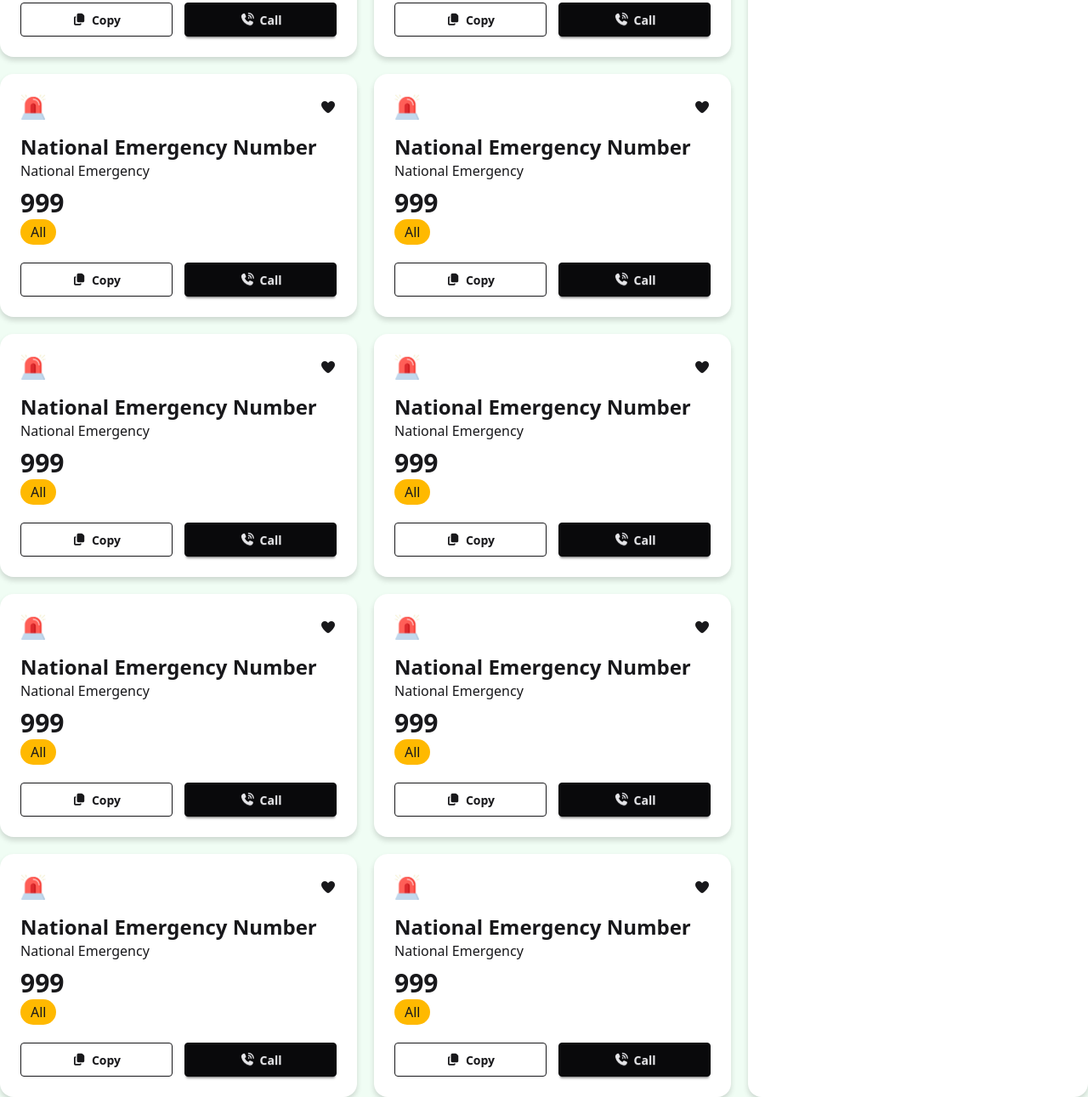
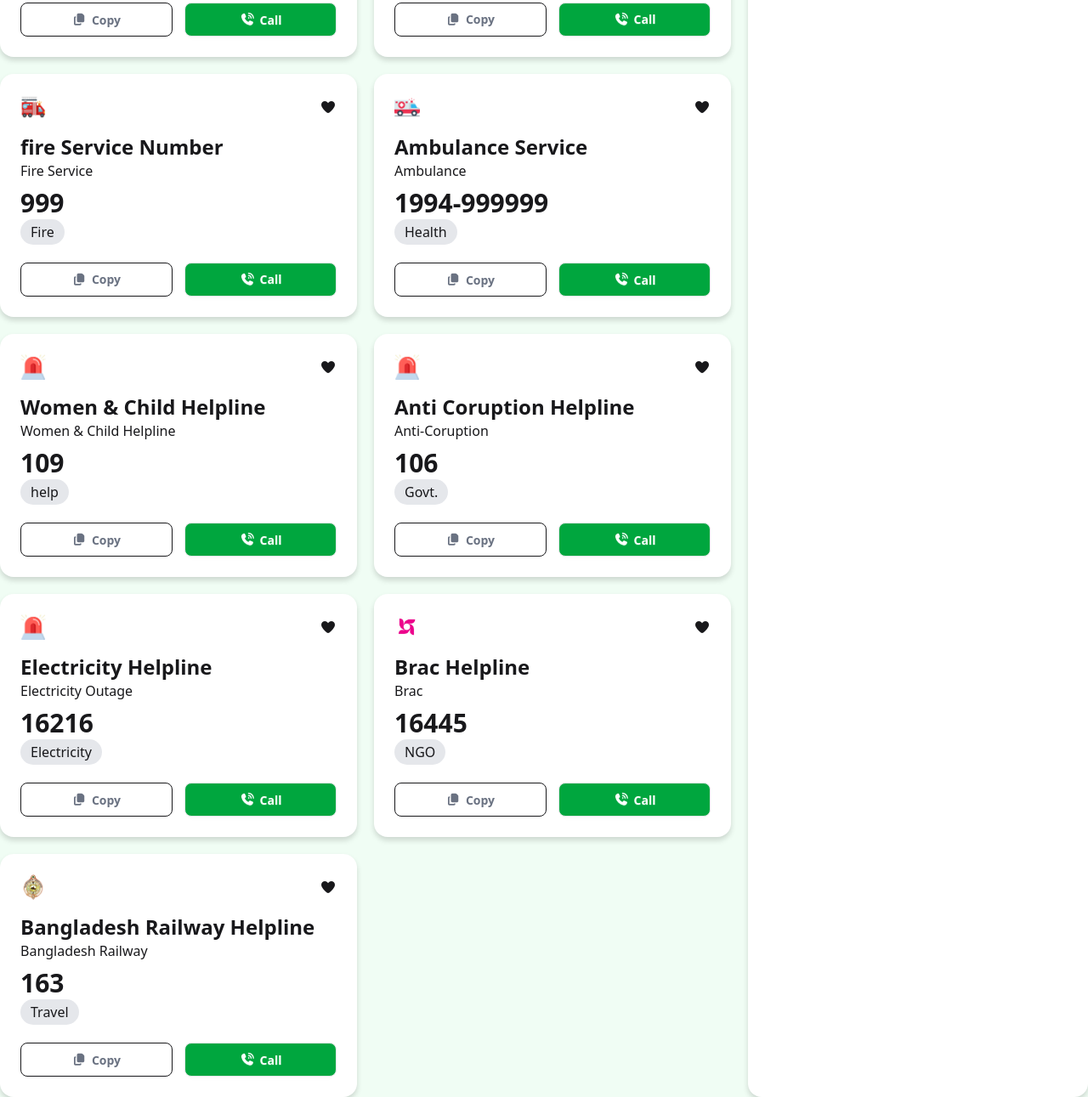
Before and after one commit to Turzo02/Assignment-05, a plain HTML site: page index.html in a window 1280 px wide. Shown: the part 519-1810 px from the top of the page at 85% size. Drawn offline with nearby package versions, Linux system fonts and the light colour scheme.

Commit message:
JS section1 added

```diff
--- a/index.html
+++ b/index.html
@@ -54,146 +54,132 @@
     <!-- Main Section -->
     <section id="mainSection" class="mt-5 max-w-[1800px] mx-auto flex flex-col md:flex-row gap-5">
 
-        <div class="left flex-1 gap-5 grid grid-cols-[repeat(auto-fit,minmax(330px,1fr))] ">
+        <div class="left flex-1 gap-5 grid grid-cols-[repeat(auto-fit,minmax(360px,1fr))]  ">
 
             <div class="rounded-2xl p-6  bg-white  shadow-[0_4px_6px_rgba(0,0,0,0.15)]">
                 <div class="flex justify-between items-center">
                     <img class="w-[30px]" src="assets/emergency.png" alt="">
-                    <i class="fa-solid fa-heart"></i>
+                    <i class="fa-solid fa-heart cursor-pointer heartClick"></i>
                 </div>
                 <h1 class="text-2xl font-bold mt-4">National Emergency Number</h1>
                 <p>National Emergency</p>
                 <h1 class="text-3xl font-bold mt-2 mb-1">999</h1>
-                <span class="tag rounded-3xl bg-amber-400 px-3 py-1  ">All</span>
+                <span class="tag rounded-3xl bg-gray-200 px-3 py-1  ">All</span>
                 <div class=" flex justify-between mt-6">
-                    <button class="btn btn-outline w-[48%]"><i class="fa-solid fa-copy"></i> Copy</button>
-                    <button class="btn btn-neutral w-[48%]"> <i class="fa-solid fa-phone-volume"></i> Call</button>
+                    <button class="btn btn-outline text-gray-500 rounded-lg w-[48%]"><i class="fa-solid fa-copy"></i> Copy</button>
+                    <button class="btn bg-[#00A63E] text-white rounded-lg w-[48%]"> <i class="fa-solid fa-phone-volume"></i> Call</button>
+                </div>
+            </div>
+            <div class="rounded-2xl p-6  bg-white shadow-[0_4px_6px_rgba(0,0,0,0.15)]">
+                <div class="flex justify-between items-center">
+                    <img class="w-[30px]" src="assets/police.png" alt="">
+                    <i class="fa-solid fa-heart heartClick cursor-pointer"></i>
+                </div>
+                <h1 class="text-2xl font-bold mt-4">Police Helpline Number</h1>
+                <p>Police</p>
+                <h1 class="text-3xl font-bold mt-2 mb-1">999</h1>
+                <span class="tag rounded-3xl bg-gray-200 px-3 py-1  ">Police</span>
+                <div class=" flex justify-between mt-6">
+                    <button class="btn btn-outline text-gray-500 rounded-lg w-[48%]"><i class="fa-solid fa-copy"></i> Copy</button>
+                    <button class="btn bg-[#00A63E] text-white rounded-lg w-[48%]"> <i class="fa-solid fa-phone-volume"></i> Call</button>
+                </div>
+            </div>
+            <div class="rounded-2xl p-6  bg-white shadow-[0_4px_6px_rgba(0,0,0,0.15)]">
+                <div class="flex justify-between items-center">
+                    <img class="w-[30px]" src="assets/fire-service.png" alt="">
+                    <i class="fa-solid fa-heart heartClick cursor-pointer"></i>
+                </div>
+                <h1 class="text-2xl font-bold mt-4">fire Service Number</h1>
+                <p>Fire Service </p>
+                <h1 class="text-3xl font-bold mt-2 mb-1">999</h1>
+                <span class="tag rounded-3xl bg-gray-200 px-3 py-1  ">Fire</span>
+                <div class=" flex justify-between mt-6">
+                    <button class="btn btn-outline text-gray-500 rounded-lg w-[48%]"><i class="fa-solid fa-copy"></i> Copy</button>
+                    <button class="btn bg-[#00A63E] text-white rounded-lg w-[48%]"> <i class="fa-solid fa-phone-volume"></i> Call</button>
+                </div>
+            </div>
+            <div class="rounded-2xl p-6  bg-white shadow-[0_4px_6px_rgba(0,0,0,0.15)]">
+                <div class="flex justify-between items-center">
+                    <img class="w-[30px]" src="assets/ambulance.png" alt="">
+                    <i class="fa-solid fa-heart heartClick cursor-pointer"></i>
+                </div>
+                <h1 class="text-2xl font-bold mt-4">Ambulance Service  </h1>
+                <p> Ambulance </p>
+                <h1 class="text-3xl font-bold mt-2 mb-1">1994-999999</h1>
+                <span class="tag rounded-3xl bg-gray-200 px-3 py-1  ">Health</span>
+                <div class=" flex justify-between mt-6">
+                    <button class="btn btn-outline text-gray-500 rounded-lg w-[48%]"><i class="fa-solid fa-copy"></i> Copy</button>
+                    <button class="btn bg-[#00A63E] text-white rounded-lg w-[48%]"> <i class="fa-solid fa-phone-volume"></i> Call</button>
                 </div>
             </div>
             <div class="rounded-2xl p-6  bg-white shadow-[0_4px_6px_rgba(0,0,0,0.15)]">
                 <div class="flex justify-between items-center">
                     <img class="w-[30px]" src="assets/emergency.png" alt="">
-                    <i class="fa-solid fa-heart"></i>
+                    <i class="fa-solid fa-heart heartClick cursor-pointer"></i>
                 </div>
-                <h1 class="text-2xl font-bold mt-4">National Emergency Number</h1>
-                <p>National Emergency</p>
-                <h1 class="text-3xl font-bold mt-2 mb-1">999</h1>
-                <span class="tag rounded-3xl bg-amber-400 px-3 py-1  ">All</span>
+                <h1 class="text-2xl font-bold mt-4">Women & Child Helpline</h1>
+                <p>Women & Child Helpline</p>
+                <h1 class="text-3xl font-bold mt-2 mb-1">109</h1>
+                <span class="tag rounded-3xl bg-gray-200 px-3 py-1  ">help</span>
                 <div class=" flex justify-between mt-6">
-                    <button class="btn btn-outline w-[48%]"><i class="fa-solid fa-copy"></i> Copy</button>
-                    <button class="btn btn-neutral w-[48%]"> <i class="fa-solid fa-phone-volume"></i> Call</button>
+                    <button class="btn btn-outline text-gray-500 rounded-lg w-[48%]"><i class="fa-solid fa-copy"></i> Copy</button>
+                    <button class="btn bg-[#00A63E] text-white rounded-lg w-[48%]"> <i class="fa-solid fa-phone-volume"></i> Call</button>
                 </div>
             </div>
             <div class="rounded-2xl p-6  bg-white shadow-[0_4px_6px_rgba(0,0,0,0.15)]">
                 <div class="flex justify-between items-center">
                     <img class="w-[30px]" src="assets/emergency.png" alt="">
-                    <i class="fa-solid fa-heart"></i>
+                    <i class="fa-solid fa-heart heartClick cursor-pointer"></i>
                 </div>
-                <h1 class="text-2xl font-bold mt-4">National Emergency Number</h1>
-                <p>National Emergency</p>
-                <h1 class="text-3xl font-bold mt-2 mb-1">999</h1>
-                <span class="tag rounded-3xl bg-amber-400 px-3 py-1  ">All</span>
+                <h1 class="text-2xl font-bold mt-4">Anti Coruption Helpline</h1>
+                <p>Anti-Coruption</p>
+                <h1 class="text-3xl font-bold mt-2 mb-1">106</h1>
+                <span class="tag rounded-3xl bg-gray-200 px-3 py-1  ">Govt.</span>
                 <div class=" flex justify-between mt-6">
-                    <button class="btn btn-outline w-[48%]"><i class="fa-solid fa-copy"></i> Copy</button>
-                    <button class="btn btn-neutral w-[48%]"> <i class="fa-solid fa-phone-volume"></i> Call</button>
+                    <button class="btn btn-outline text-gray-500 rounded-lg w-[48%]"><i class="fa-solid fa-copy"></i> Copy</button>
+                    <button class="btn bg-[#00A63E] text-white rounded-lg w-[48%]"> <i class="fa-solid fa-phone-volume"></i> Call</button>
                 </div>
             </div>
             <div class="rounded-2xl p-6  bg-white shadow-[0_4px_6px_rgba(0,0,0,0.15)]">
                 <div class="flex justify-between items-center">
                     <img class="w-[30px]" src="assets/emergency.png" alt="">
-                    <i class="fa-solid fa-heart"></i>
+                    <i class="fa-solid fa-heart heartClick cursor-pointer"></i>
                 </div>
-                <h1 class="text-2xl font-bold mt-4">National Emergency Number</h1>
-                <p>National Emergency</p>
-                <h1 class="text-3xl font-bold mt-2 mb-1">999</h1>
-                <span class="tag rounded-3xl bg-amber-400 px-3 py-1  ">All</span>
+                <h1 class="text-2xl font-bold mt-4">Electricity Helpline  </h1>
+                <p>Electricity Outage</p>
+                <h1 class="text-3xl font-bold mt-2 mb-1">16216</h1>
+                <span class="tag rounded-3xl bg-gray-200 px-3 py-1  ">Electricity</span>
                 <div class=" flex justify-between mt-6">
-                    <button class="btn btn-outline w-[48%]"><i class="fa-solid fa-copy"></i> Copy</button>
-                    <button class="btn btn-neutral w-[48%]"> <i class="fa-solid fa-phone-volume"></i> Call</button>
+                    <button class="btn btn-outline text-gray-500 rounded-lg w-[48%]"><i class="fa-solid fa-copy"></i> Copy</button>
+                    <button class="btn bg-[#00A63E] text-white rounded-lg w-[48%]"> <i class="fa-solid fa-phone-volume"></i> Call</button>
+                </div>
+            </div>
+            <div class="rounded-2xl p-6 bg-white  shadow-[0_4px_6px_rgba(0,0,0,0.15)]">
+                <div class="flex justify-between items-center">
+                    <img class="w-[30px]" src="assets/brac.png" alt="">
+                    <i class="fa-solid fa-heart heartClick cursor-pointer"></i>
+                </div>
+                <h1 class="text-2xl font-bold mt-4">Brac Helpline</h1>
+                <p>Brac</p>
+                <h1 class="text-3xl font-bold mt-2 mb-1">16445</h1>
+                <span class="tag rounded-3xl bg-gray-200 px-3 py-1  ">NGO</span>
+                <div class=" flex justify-between mt-6">
+                    <button class="btn btn-outline text-gray-500 rounded-lg w-[48%]"><i class="fa-solid fa-copy"></i> Copy</button>
+                    <button class="btn bg-[#00A63E] text-white rounded-lg w-[48%]"> <i class="fa-solid fa-phone-volume"></i> Call</button>
                 </div>
             </div>
             <div class="rounded-2xl p-6  bg-white shadow-[0_4px_6px_rgba(0,0,0,0.15)]">
                 <div class="flex justify-between items-center">
-                    <img class="w-[30px]" src="assets/emergency.png" alt="">
-                    <i class="fa-solid fa-heart"></i>
+                    <img class="w-[30px]" src="assets/Bangladesh-Railway.png" alt="">
+                    <i class="fa-solid fa-heart heartClick cursor-pointer"></i>
                 </div>
-                <h1 class="text-2xl font-bold mt-4">National Emergency Number</h1>
-                <p>National Emergency</p>
-                <h1 class="text-3xl font-bold mt-2 mb-1">999</h1>
-                <span class="tag rounded-3xl bg-amber-400 px-3 py-1  ">All</span>
+                <h1 class="text-2xl font-bold mt-4">Bangladesh Railway Helpline  </h1>
+                <p>Bangladesh Railway</p>
+                <h1 class="text-3xl font-bold mt-2 mb-1">163</h1>
+                <span class="tag rounded-3xl bg-gray-200 px-3 py-1  ">Travel</span>
                 <div class=" flex justify-between mt-6">
-                    <button class="btn btn-outline w-[48%]"><i class="fa-solid fa-copy"></i> Copy</button>
-                    <button class="btn btn-neutral w-[48%]"> <i class="fa-solid fa-phone-volume"></i> Call</button>
-                </div>
-            </div>
-            <div class="rounded-2xl p-6  bg-white shadow-[0_4px_6px_rgba(0,0,0,0.15)]">
-                <div class="flex justify-between items-center">
-                    <img class="w-[30px]" src="assets/emergency.png" alt="">
-                    <i class="fa-solid fa-heart"></i>
-                </div>
-                <h1 class="text-2xl font-bold mt-4">National Emergency Number</h1>
-                <p>National Emergency</p>
-                <h1 class="text-3xl font-bold mt-2 mb-1">999</h1>
-                <span class="tag rounded-3xl bg-amber-400 px-3 py-1  ">All</span>
-                <div class=" flex justify-between mt-6">
-                    <button class="btn btn-outline w-[48%]"><i class="fa-solid fa-copy"></i> Copy</button>
-                    <button class="btn btn-neutral w-[48%]"> <i class="fa-solid fa-phone-volume"></i> Call</button>
-                </div>
-            </div>
-            <div class="rounded-2xl p-6  bg-white shadow-[0_4px_6px_rgba(0,0,0,0.15)]">
-                <div class="flex justify-between items-center">
-                    <img class="w-[30px]" src="assets/emergency.png" alt="">
-                    <i class="fa-solid fa-heart"></i>
-                </div>
-                <h1 class="text-2xl font-bold mt-4">National Emergency Number</h1>
-                <p>National Emergency</p>
-                <h1 class="text-3xl font-bold mt-2 mb-1">999</h1>
-                <span class="tag rounded-3xl bg-amber-400 px-3 py-1  ">All</span>
-                <div class=" flex justify-between mt-6">
-                    <button class="btn btn-outline w-[48%]"><i class="fa-solid fa-copy"></i> Copy</button>
-                    <button class="btn btn-neutral w-[48%]"> <i class="fa-solid fa-phone-volume"></i> Call</button>
-                </div>
-            </div>
-            <div class="rounded-2xl p-6  bg-white shadow-[0_4px_6px_rgba(0,0,0,0.15)]">
-                <div class="flex justify-between items-center">
-                    <img class="w-[30px]" src="assets/emergency.png" alt="">
-                    <i class="fa-solid fa-heart"></i>
-                </div>
-                <h1 class="text-2xl font-bold mt-4">National Emergency Number</h1>
-                <p>National Emergency</p>
-                <h1 class="text-3xl font-bold mt-2 mb-1">999</h1>
-                <span class="tag rounded-3xl bg-amber-400 px-3 py-1  ">All</span>
-                <div class=" flex justify-between mt-6">
-                    <button class="btn btn-outline w-[48%]"><i class="fa-solid fa-copy"></i> Copy</button>
-                    <button class="btn btn-neutral w-[48%]"> <i class="fa-solid fa-phone-volume"></i> Call</button>
-                </div>
-            </div>
-            <div class="rounded-2xl p-6 bg-white  shadow-[0_4px_6px_rgba(0,0,0,0.15)]">
-                <div class="flex justify-between items-center">
-                    <img class="w-[30px]" src="assets/emergency.png" alt="">
-                    <i class="fa-solid fa-heart"></i>
-                </div>
-                <h1 class="text-2xl font-bold mt-4">National Emergency Number</h1>
-                <p>National Emergency</p>
-                <h1 class="text-3xl font-bold mt-2 mb-1">999</h1>
-                <span class="tag rounded-3xl bg-amber-400 px-3 py-1  ">All</span>
-                <div class=" flex justify-between mt-6">
-                    <button class="btn btn-outline w-[48%]"><i class="fa-solid fa-copy"></i> Copy</button>
-                    <button class="btn btn-neutral w-[48%]"> <i class="fa-solid fa-phone-volume"></i> Call</button>
-                </div>
-            </div>
-            <div class="rounded-2xl p-6  bg-white shadow-[0_4px_6px_rgba(0,0,0,0.15)]">
-                <div class="flex justify-between items-center">
-                    <img class="w-[30px]" src="assets/emergency.png" alt="">
-                    <i class="fa-solid fa-heart"></i>
-                </div>
-                <h1 class="text-2xl font-bold mt-4">National Emergency Number</h1>
-                <p>National Emergency</p>
-                <h1 class="text-3xl font-bold mt-2 mb-1">999</h1>
-                <span class="tag rounded-3xl bg-amber-400 px-3 py-1  ">All</span>
-                <div class=" flex justify-between mt-6">
-                    <button class="btn btn-outline w-[48%]"><i class="fa-solid fa-copy"></i> Copy</button>
-                    <button class="btn btn-neutral w-[48%]"> <i class="fa-solid fa-phone-volume"></i> Call</button>
+                    <button class="btn btn-outline text-gray-500 rounded-lg w-[48%]"><i class="fa-solid fa-copy"></i> Copy</button>
+                    <button class="btn bg-[#00A63E] text-white rounded-lg w-[48%]"> <i class="fa-solid fa-phone-volume"></i> Call</button>
                 </div>
             </div>
         </div>
```
Also changed, not shown: script.js (+12 -1 lines).
